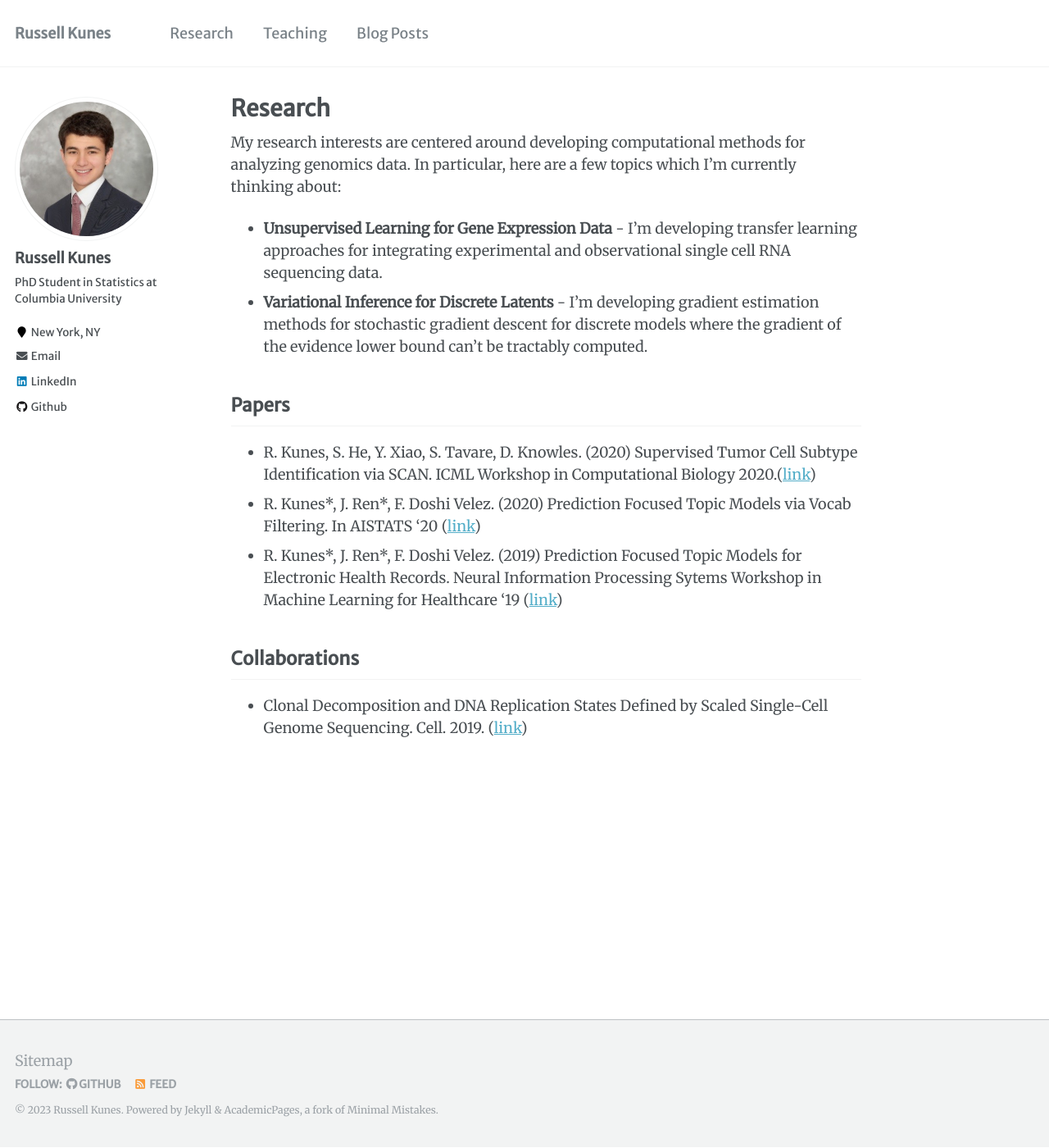
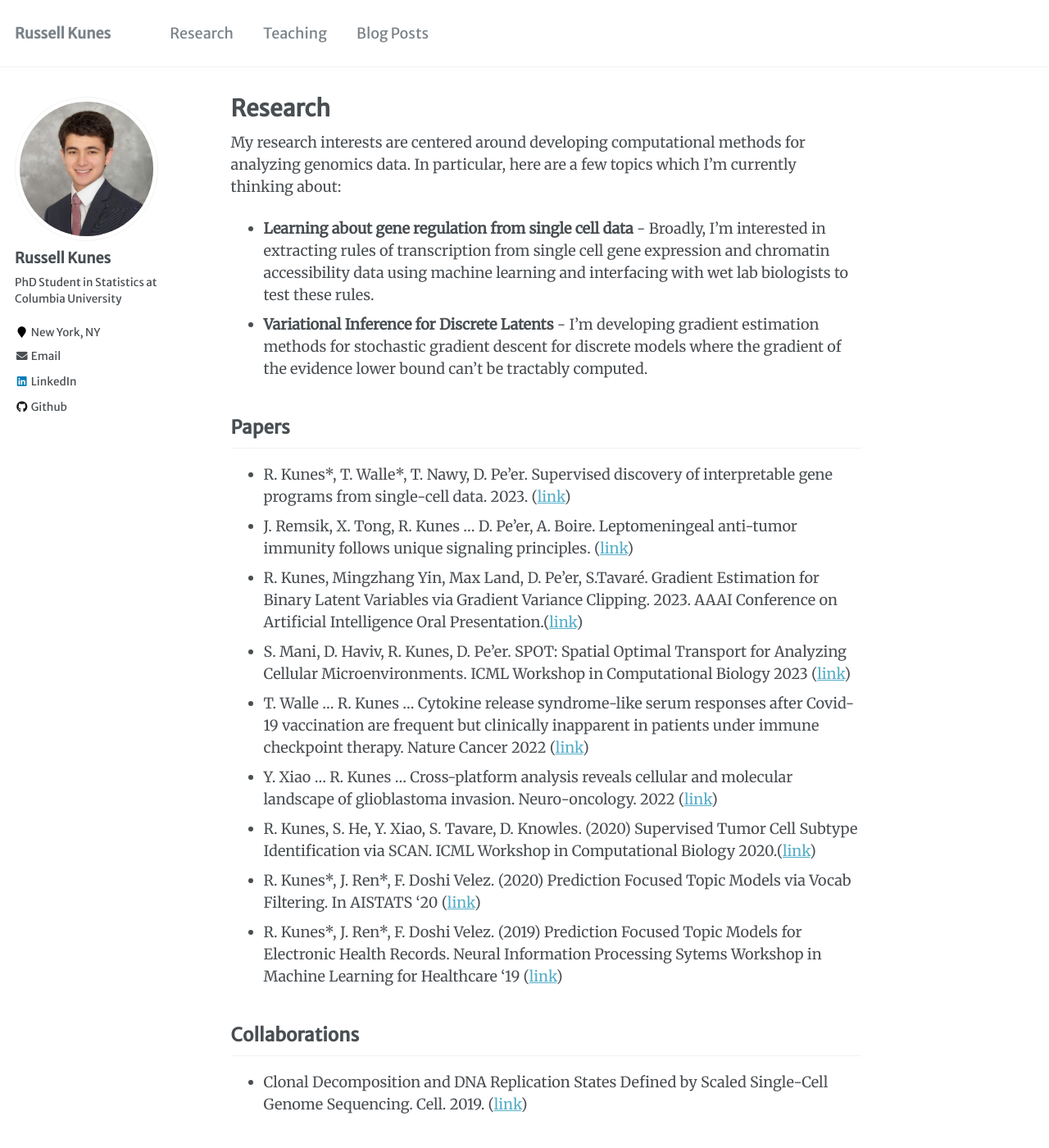
Before and after one commit to russellkune/russellkune.github.io, a Jekyll site: the page built from _pages/research.md, in a window 1280 px wide and 1400 px high. Shown: the whole window at 82% size. Built offline with Jekyll 4.4.1, drawn with Linux system fonts in a browser that asks for light colours.

Commit message:
Updating website from 2021 -> 2023

```diff
--- a/_pages/research.md
+++ b/_pages/research.md
@@ -8,10 +8,16 @@ redirect_from:
 
 My research interests are centered around developing computational methods for analyzing genomics data. In particular, here are a few topics which I’m currently thinking about:
 
-* **Unsupervised Learning for Gene Expression Data** - I'm developing transfer learning approaches for integrating experimental and observational single cell RNA sequencing data.
+* **Learning about gene regulation from single cell data** -  Broadly, I'm interested in extracting rules of transcription from single cell gene expression and chromatin accessibility data using machine learning and interfacing with wet lab biologists to test these rules.
 * **Variational Inference for Discrete Latents** - I'm developing gradient estimation methods for stochastic gradient descent for discrete models  where the gradient of the evidence lower bound can't be tractably computed.
 
 ## Papers ##
+* R. Kunes\*, T. Walle\*, T. Nawy, D. Pe'er. Supervised discovery of interpretable gene programs from single-cell data. 2023. ([link](www.biorxiv.org/content/10.1101/2022.12.20.521311v1))
+* J. Remsik, X. Tong, R. Kunes ... D. Pe'er, A. Boire. Leptomeningeal anti-tumor immunity follows unique signaling principles. ([link](https://www.biorxiv.org/content/10.1101/2023.03.17.533041v1))
+* R. Kunes, Mingzhang Yin, Max Land, D. Pe'er, S.Tavaré. Gradient Estimation for Binary Latent Variables via Gradient Variance Clipping. 2023. AAAI Conference on Artificial Intelligence Oral Presentation.([link](arxiv.org/abs/2208.06124))
+* S. Mani, D. Haviv, R. Kunes, D. Pe'er.  SPOT: Spatial Optimal Transport for Analyzing Cellular Microenvironments. ICML Workshop in Computational Biology 2023 ([link](https://openreview.net/pdf?id=knxP0g5K8A))
+* T. Walle ... R. Kunes ... Cytokine release syndrome-like serum responses after Covid-19 vaccination are frequent but clinically inapparent in patients under immune checkpoint therapy. Nature Cancer 2022 ([link](https://www.nature.com/articles/s43018-022-00398-7))
+* Y. Xiao ... R. Kunes ... Cross-platform analysis reveals cellular and molecular landscape of glioblastoma invasion. Neuro-oncology. 2022 ([link](https://pubmed.ncbi.nlm.nih.gov/35901838/))
 * R. Kunes, S. He, Y. Xiao, S. Tavare, D. Knowles. (2020) Supervised Tumor Cell Subtype Identification via SCAN. ICML Workshop in Computational Biology 2020.([link](https://icml-compbio.github.io/icml-website-2020/2020/papers/WCBICML2020_paper_38.pdf))
 * R. Kunes\*, J. Ren\*, F. Doshi Velez. (2020) Prediction Focused Topic Models via Vocab Filtering. In AISTATS ‘20 ([link](https://arxiv.org/pdf/1910.05495.pdf))
 * R. Kunes\*, J. Ren\*, F. Doshi Velez. (2019) Prediction Focused Topic Models for Electronic Health Records. Neural Information Processing Sytems Workshop in Machine Learning for Healthcare ‘19 ([link](https://arxiv.org/pdf/1911.08551.pdf))
```
Also changed, not shown: _pages/about.md (+1 -1 lines).
